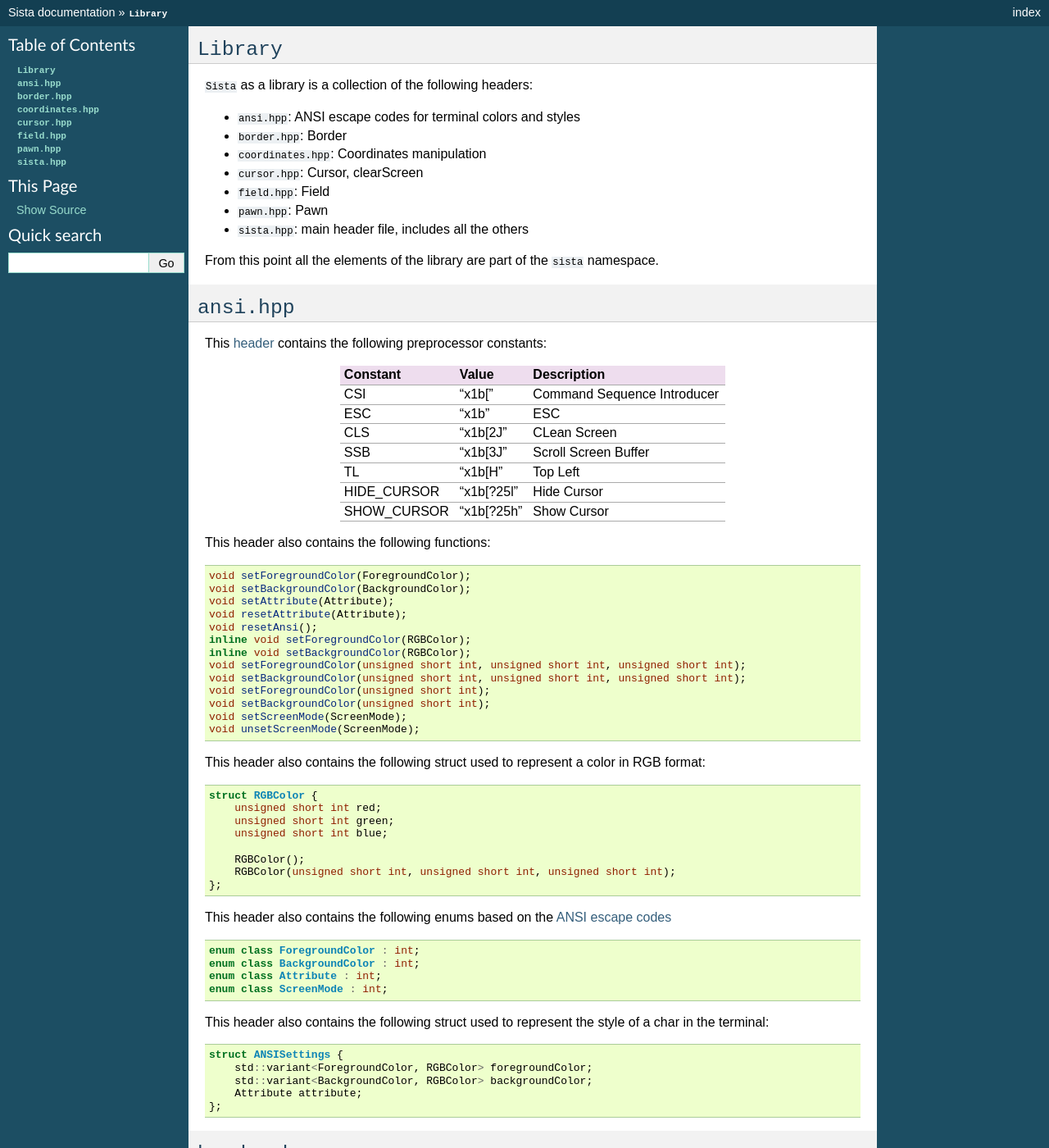
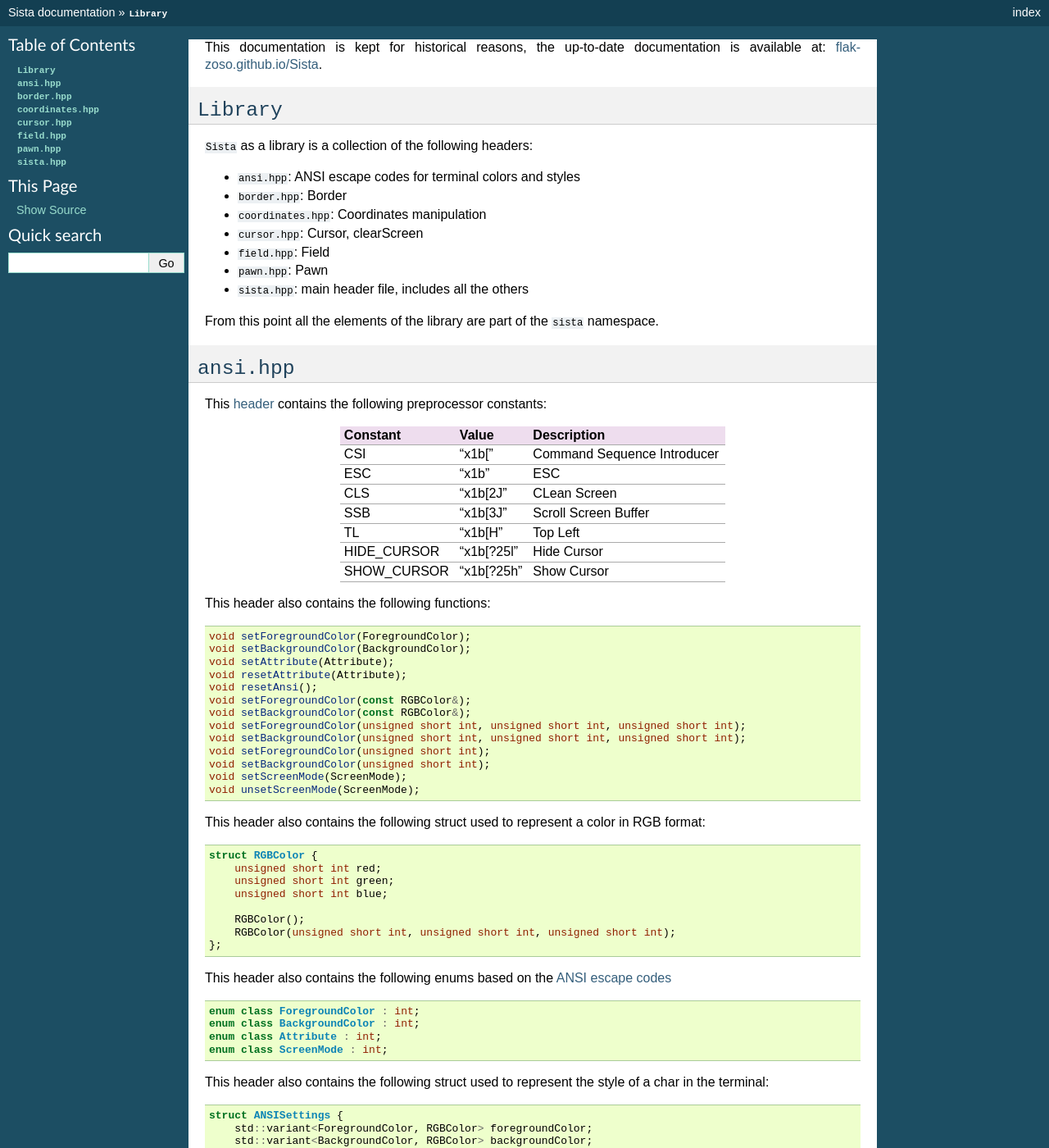
Before and after one commit to FLAK-ZOSO/Sista, a Sphinx documentation site: the page built from docs/sista.rst, in a window 1280 px wide and 1400 px high. Shown: the whole window at 82% size. Built offline with Sphinx 7.4.7, drawn with Linux system fonts in a browser that asks for light colours.

```diff
--- a/docs/sista.rst
+++ b/docs/sista.rst
@@ -1,3 +1,5 @@
+This documentation is kept for historical reasons, the up-to-date documentation is available at: `flak-zoso.github.io/Sista <https://flak-zoso.github.io/Sista/>`_.
+
 ``Library``
 ================
 
@@ -45,8 +47,8 @@
     void setAttribute(Attribute);
     void resetAttribute(Attribute);
     void resetAnsi();
-    inline void setForegroundColor(RGBColor);
-    inline void setBackgroundColor(RGBColor);
+    void setForegroundColor(const RGBColor&);
+    void setBackgroundColor(const RGBColor&);
     void setForegroundColor(unsigned short int, unsigned short int, unsigned short int);
     void setBackgroundColor(unsigned short int, unsigned short int, unsigned short int);
     void setForegroundColor(unsigned short int);
```
Also changed, not shown: README.md (+1 -1 lines), 4 other files.
